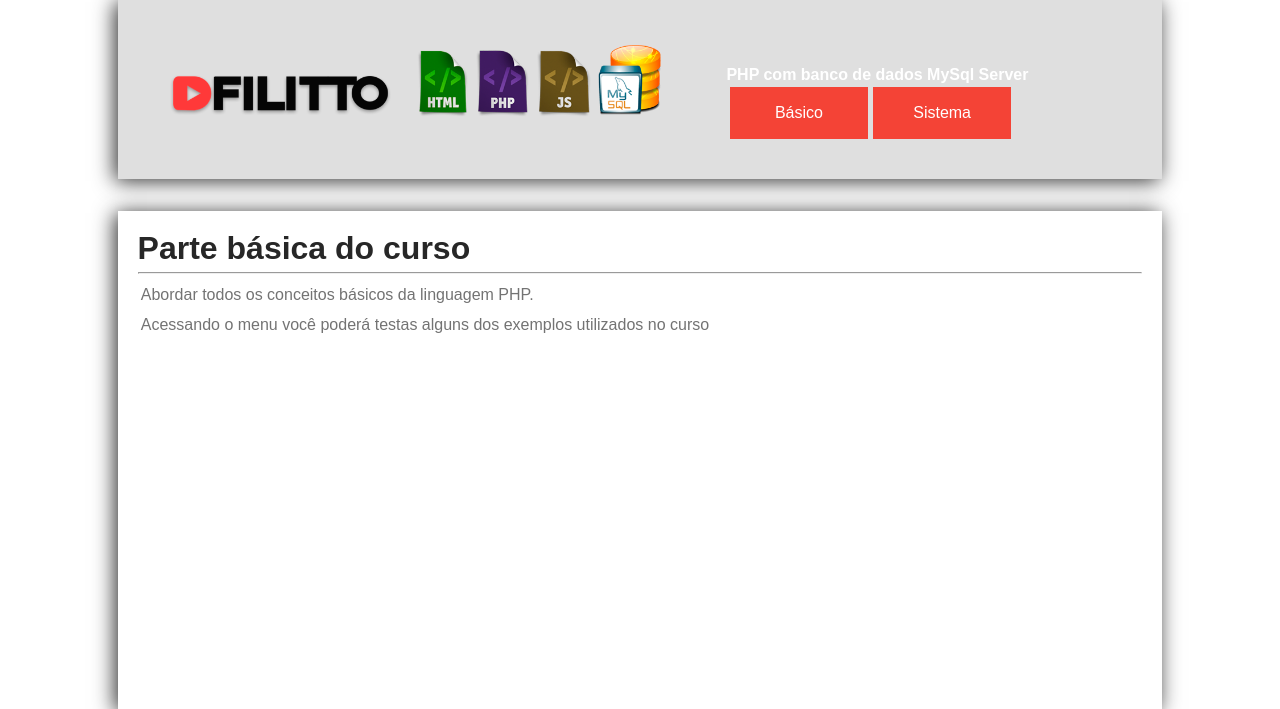
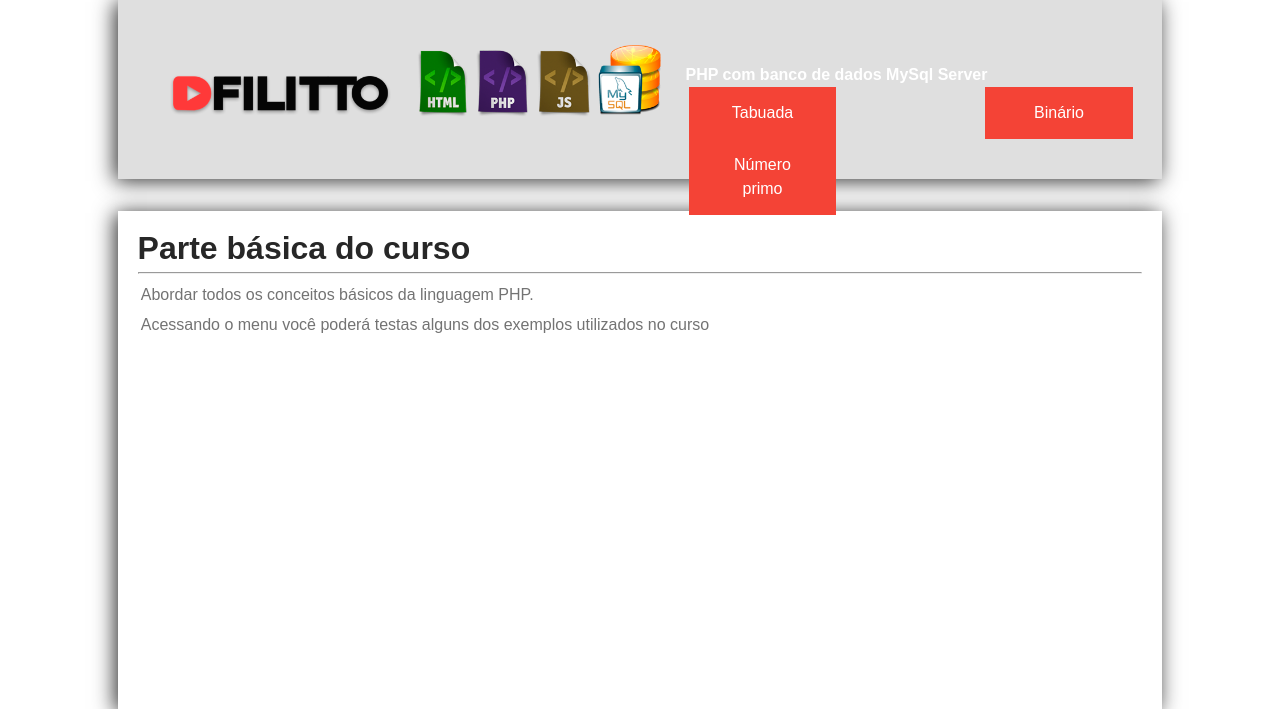
Before and after one commit to lucazfreitaz/PHP, a PHP site: page /basico/index.php in a window 1280 px wide. Shown: the top 709 px of the page. Run offline with PHP 8.4, Linux system fonts and the light colour scheme.

Commit message:
add menu do básico

```diff
--- a/basico/index.php
+++ b/basico/index.php
@@ -17,10 +17,10 @@
 <body>
 
     <header>
-      <a href="https://meu1sitecomphpcsshtml.000webhostapp.com/#"><img src="../images/topocurso.png" alt=""> </a>
+        <a href="https://meu1sitecomphpcsshtml.000webhostapp.com/#"><img src="../images/topocurso.png" alt=""> </a>
 
         <nav>
-        <?php
+            <?php
             include "menu.php"
             ?>
         </nav>
@@ -34,7 +34,7 @@
         </article>
     </main>
     <footer>
-        <p>Site desenvolvido por <a href="https://www.facebook.com/lukaz.f.goncalves?ref=bookmarks> Lucas Freitas</a></p>
+        <p>Site desenvolvido por <a href="https://www.facebook.com/lukaz.f.goncalves?ref=bookmarks> </a> Lucas Freitas</p>
     </footer>
 </body>
 
--- a/basico/menu.php
+++ b/basico/menu.php
@@ -1,5 +1,6 @@
 <h1>PHP com banco de dados MySql Server</h1>
 <p>
-    <a href="basico/index.php">Básico</a>
-    <a href="#">Sistema</a>
+<a href="tabuada.php">Tabuada</a>
+<a href="cbniario.php">Binário</a>
+<a href="nprimo.php">Número primo</a>
 </p>
--- a/css/home.css
+++ b/css/home.css
@@ -11,7 +11,7 @@ header{
 }
 nav{
 
-	width: 40%;
+	width: 44%;
 	margin-top: 3.5em;
 	margin-right: 1em;
 	float: right;
```
Also changed, not shown: basico/index.html (deleted, +0 -10 lines).
